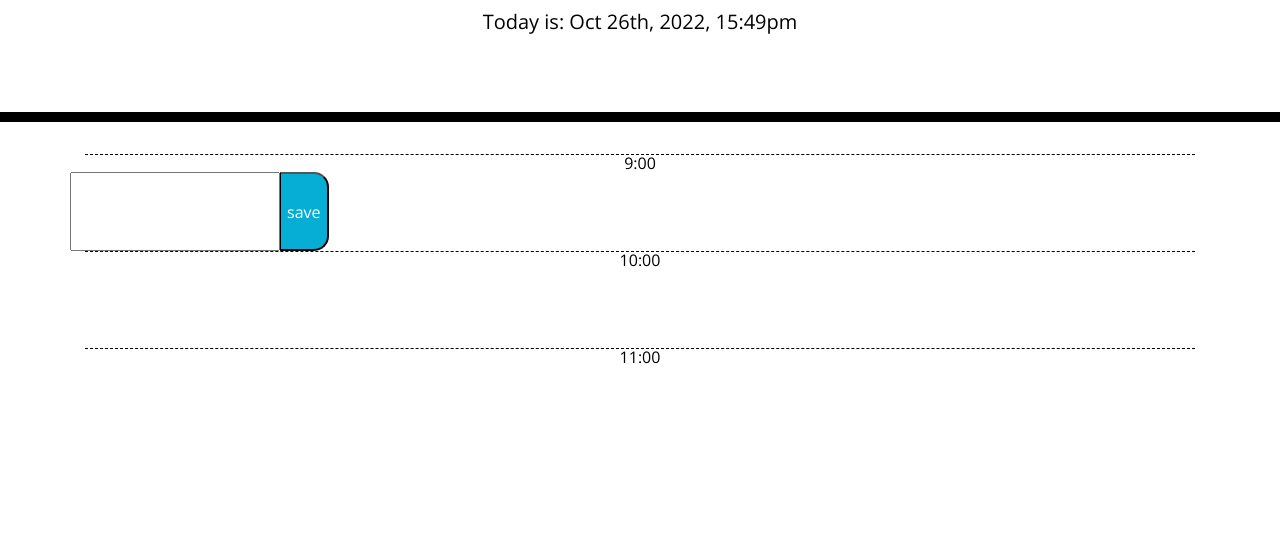
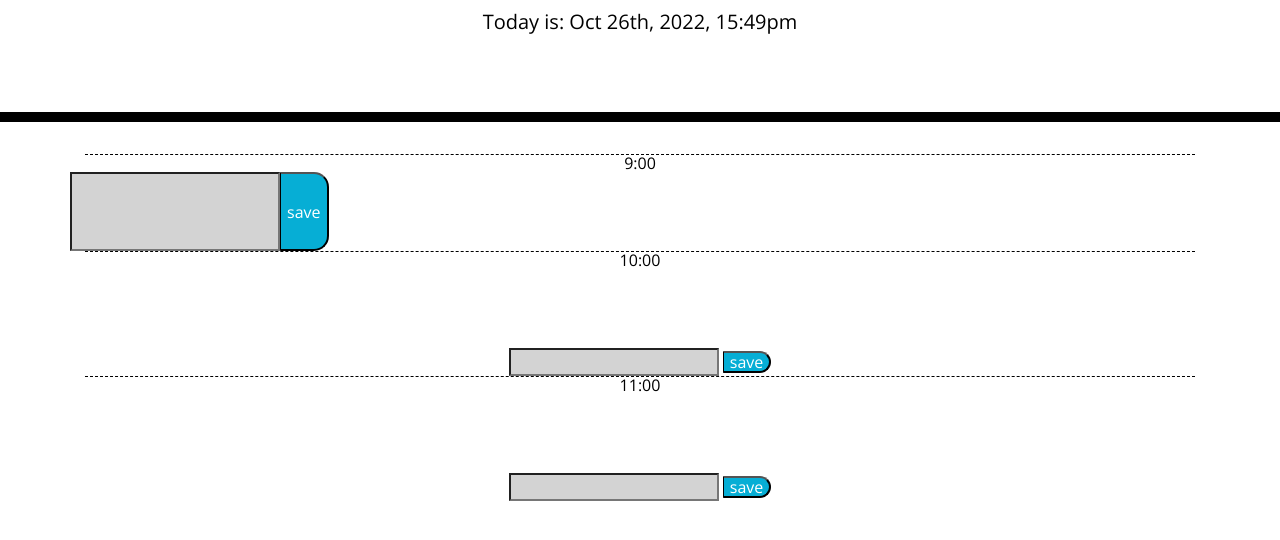
Before and after one commit to sely1724/work-day-scheduler, a plain HTML site: page index.html in a window 1280 px wide. Shown: the part 182-722 px from the top of the page. Drawn offline with nearby package versions, Linux system fonts and the light colour scheme.

Commit message:
added .each loop and conditional statement to assign class to input

```diff
--- a/assets/script.js
+++ b/assets/script.js
@@ -31,15 +31,37 @@ var currentHour = rightNow.format("H");
 
 //how to retrieve number from class in javascript
 
-
+/*
 var nineEl = $(".description"); //but that's still an element???
 var attribute = nineEl.attr("name")
 var integer = parseInt(attribute);
 //console.log(nineEl);
 
 if (currentHour > integer){
-    console.log("check");
+//class takes on css attribute?
+//nineEl.css("present");
+
+}*/
+
+$("input").each(function(index){
+var attribute = $(this).attr("name");
+var integer = parseInt(attribute);
+
+
+if (currentHour > integer){
+$(this).addClass("past")
 }
+else if (currentHour === integer)//rounding??
+{
+    $(this).addClass("present")
+}
+else{
+    $(this).addClass("future")
+}
+
+})
+
+
 
 
 
--- a/index.html
+++ b/index.html
@@ -34,18 +34,22 @@
         <div class = "time-block">
             <div class = "hour 9">9:00</div>
             <div class = "row">
-            <input type="text" class = "description" name = 9></input> <!--this probably should be a form???-->
+            <input type="text" class = "description" name = "9"></input> <!--this probably should be a form???-->
             <button class = "saveBtn">save</button>
         </div>
         </div>
         <div class = "time-block">
             <div class = "hour">10:00</div>
             <div class = "row"></div>
+            <input type="text" class = "description" name = "10"></input> <!--this probably should be a form???-->
+            <button class = "saveBtn">save</button>
 
         </div>
         <div class = "time-block">
             <div class = "hour">11:00</div>
             <div class = "row"></div>
+            <input type="text" class = "description" name = "11"></input> <!--this probably should be a form???-->
+            <button class = "saveBtn">save</button>
         </div>
 
 
```
